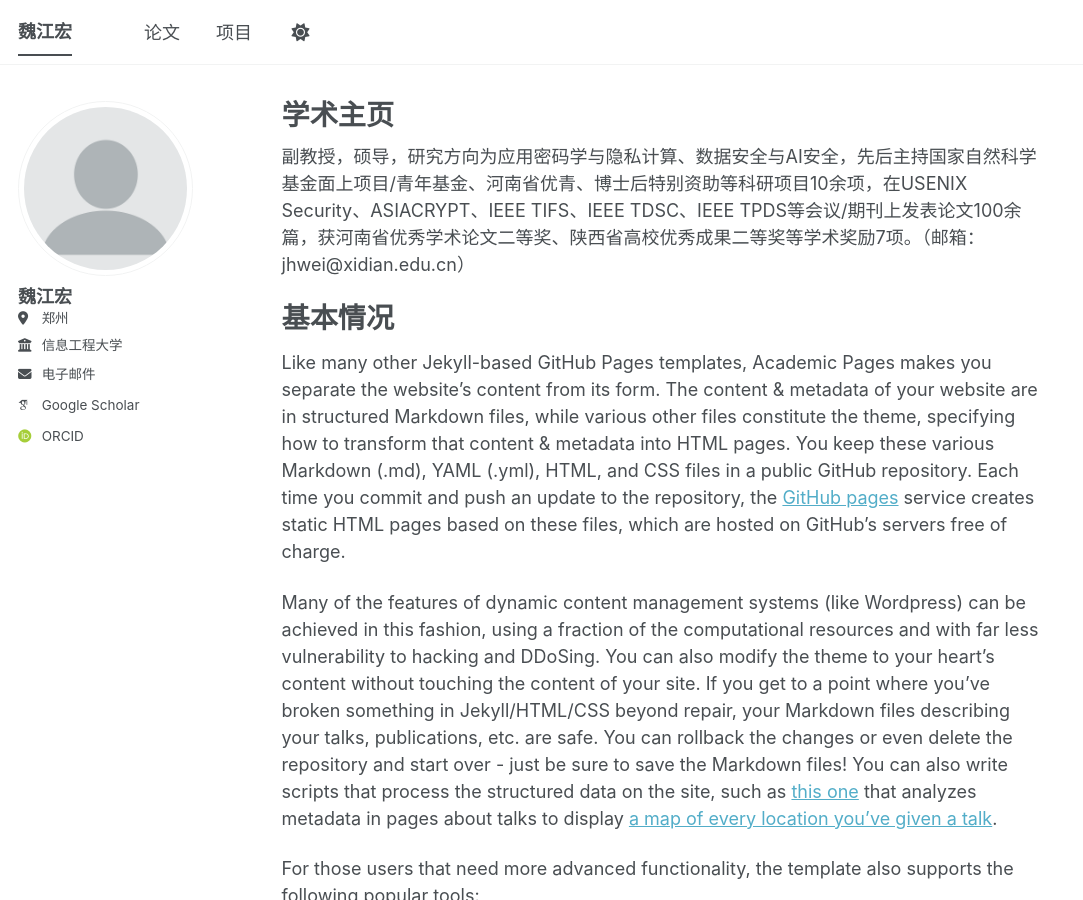
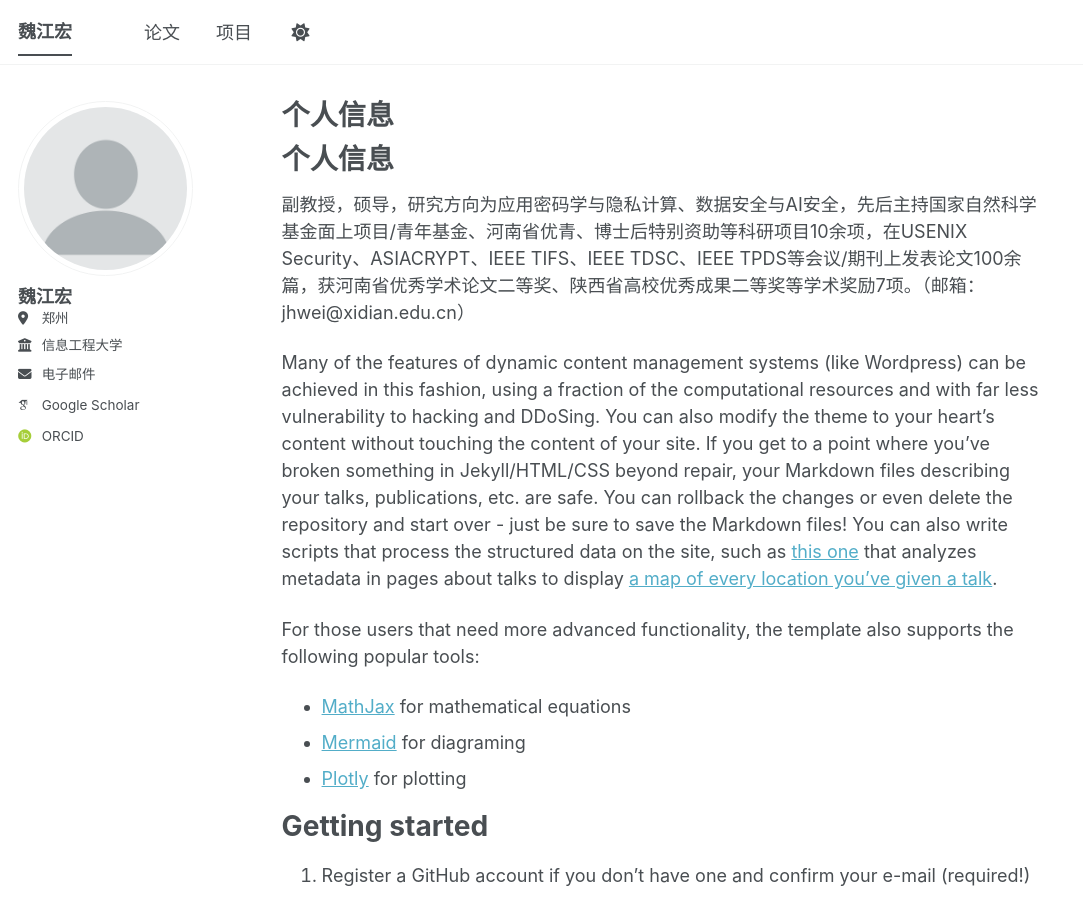
Before and after one commit to jhw-crypt/jhw-crypt.github.io, a Jekyll site: the page built from _pages/about.md, in a window 1280 px wide and 900 px high. Shown: the whole window, without its empty margins (0-1083 px from the left). Built offline with Jekyll 4.4.1, drawn with Linux system fonts in a browser that asks for light colours; some web fonts are replaced; a script bundle is joined from its source files by our own code; library files that are not in the unit come from our copies; our own code applies the rules of GitHub Pages for plain Markdown files.

Commit message:
Update about.md

```diff
--- a/_pages/about.md
+++ b/_pages/about.md
@@ -1,18 +1,15 @@
 ---
 permalink: /
-title: "学术主页"
+#title: "学术主页"
 author_profile: true
 redirect_from:
   - /about/
   - /about.html
 ---
 
+个人信息
+======
 副教授，硕导，研究方向为应用密码学与隐私计算、数据安全与AI安全，先后主持国家自然科学基金面上项目/青年基金、河南省优青、博士后特别资助等科研项目10余项，在USENIX Security、ASIACRYPT、IEEE TIFS、IEEE TDSC、IEEE TPDS等会议/期刊上发表论文100余篇，获河南省优秀学术论文二等奖、陕西省高校优秀成果二等奖等学术奖励7项。（邮箱：jhwei@xidian.edu.cn）
-
-
-基本情况
-======
-Like many other Jekyll-based GitHub Pages templates, Academic Pages makes you separate the website's content from its form. The content & metadata of your website are in structured Markdown files, while various other files constitute the theme, specifying how to transform that content & metadata into HTML pages. You keep these various Markdown (.md), YAML (.yml), HTML, and CSS files in a public GitHub repository. Each time you commit and push an update to the repository, the [GitHub pages](https://pages.github.com/) service creates static HTML pages based on these files, which are hosted on GitHub's servers free of charge.
 
 Many of the features of dynamic content management systems (like Wordpress) can be achieved in this fashion, using a fraction of the computational resources and with far less vulnerability to hacking and DDoSing. You can also modify the theme to your heart's content without touching the content of your site. If you get to a point where you've broken something in Jekyll/HTML/CSS beyond repair, your Markdown files describing your talks, publications, etc. are safe. You can rollback the changes or even delete the repository and start over - just be sure to save the Markdown files! You can also write scripts that process the structured data on the site, such as [this one](https://github.com/academicpages/academicpages.github.io/blob/master/talkmap.ipynb) that analyzes metadata in pages about talks to display [a map of every location you've given a talk](https://academicpages.github.io/talkmap.html).
 
```
